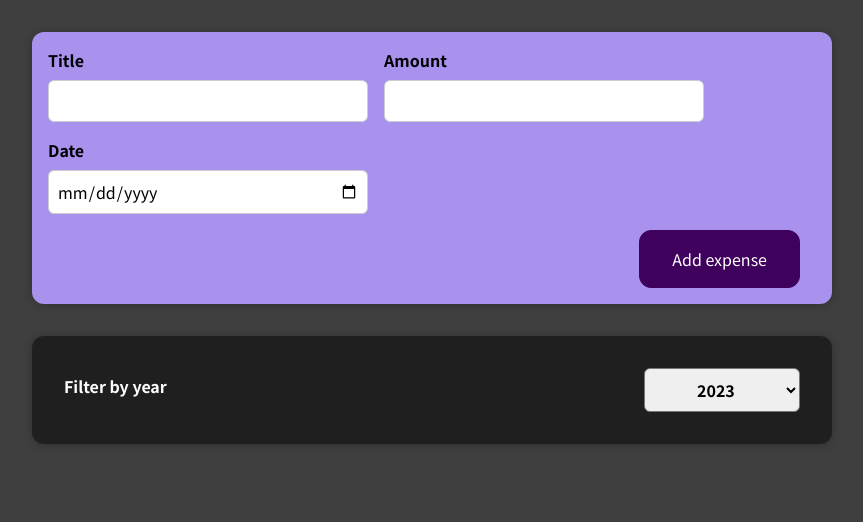
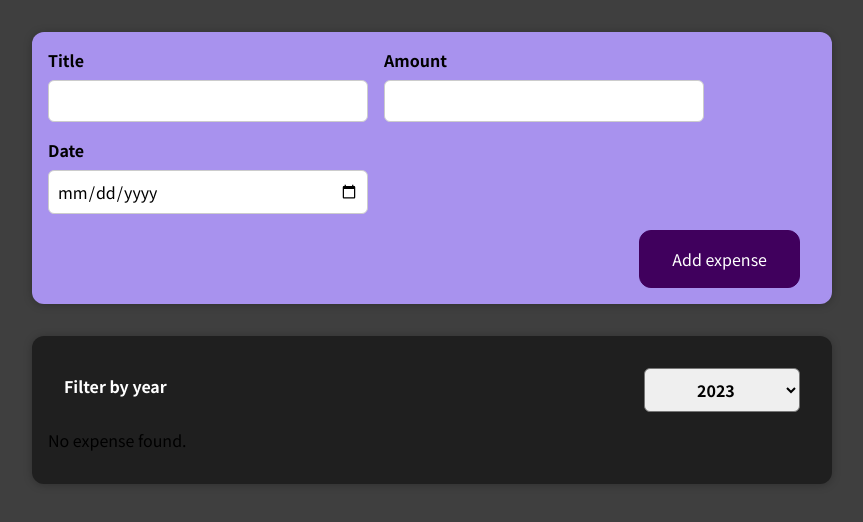
Before and after one commit to tenguterror/01-starting-setup, a React (Create React App) app: page / in a window 1280 px wide. Shown: the top 522 px of the page, without its empty margins (208-1071 px from the left). Built offline with nearby package versions, Linux system fonts and the light colour scheme.

Commit message:
conditional in expenses for empty year content

```diff
--- a/src/components/Expenses/Expenses.js
+++ b/src/components/Expenses/Expenses.js
@@ -15,6 +15,19 @@ const Expenses = (props) => {
     return expense.date.getFullYear().toString() === filteredYear;
   });
 
+  let expensesContent = <p>No expense found.</p>;
+
+  if (filteredExpenses.length > 0) {
+    expensesContent = filteredExpenses.map((expense) => (
+      <ExpenseItem
+        key={expense.id}
+        title={expense.title}
+        amount={expense.amount}
+        date={expense.date}
+      />
+    ));
+  }
+
   return (
     <div>
       <Card className='expenses'>
@@ -22,14 +35,7 @@ const Expenses = (props) => {
           value={filteredYear}
           onChangeFilter={filterChangedHandler}
         />
-        {filteredExpenses.map((expense) => (
-          <ExpenseItem
-            key={expense.id}
-            title={expense.title}
-            amount={expense.amount}
-            date={expense.date}
-          />
-        ))}
+        {expensesContent}
       </Card>
     </div>
   );
```
